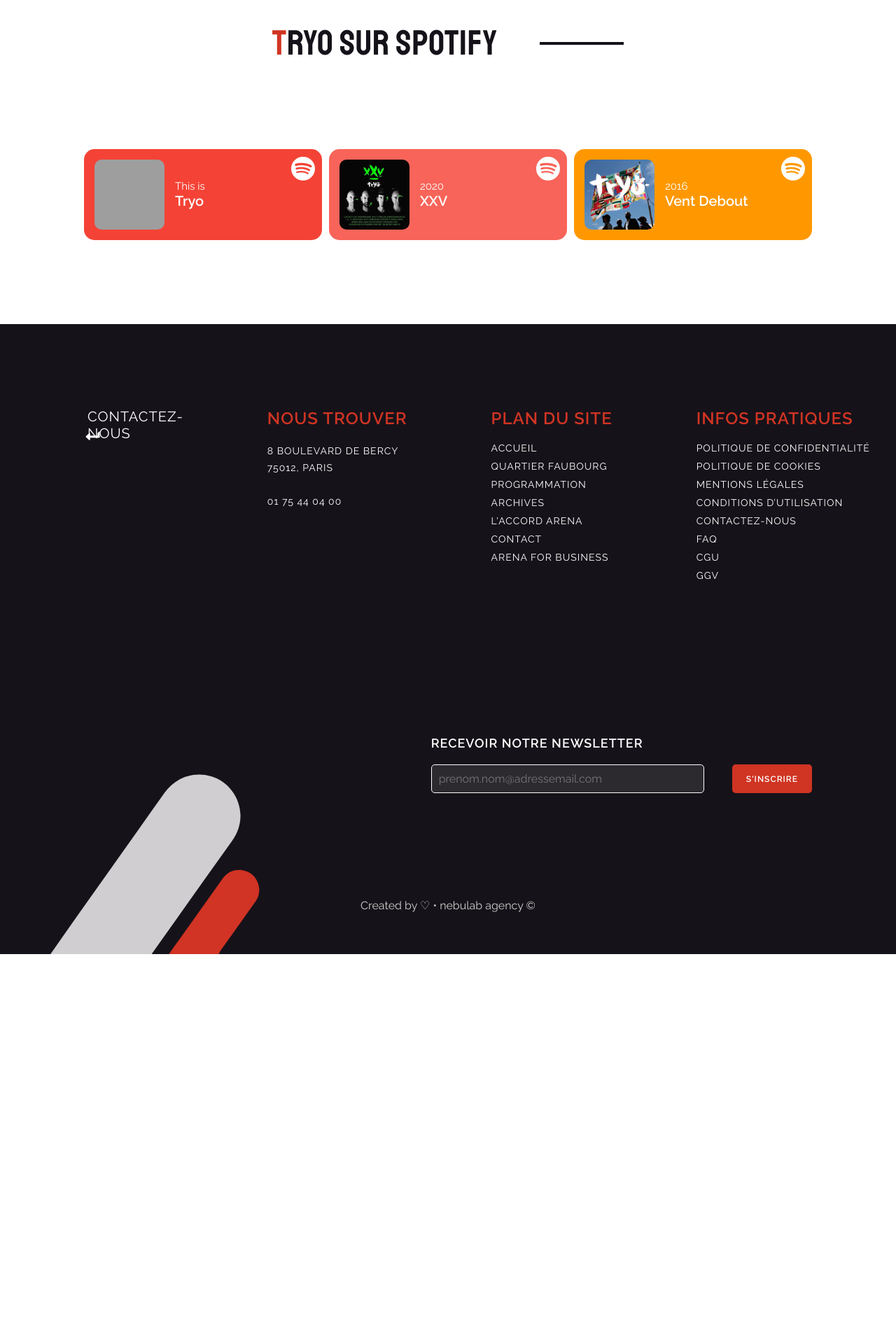
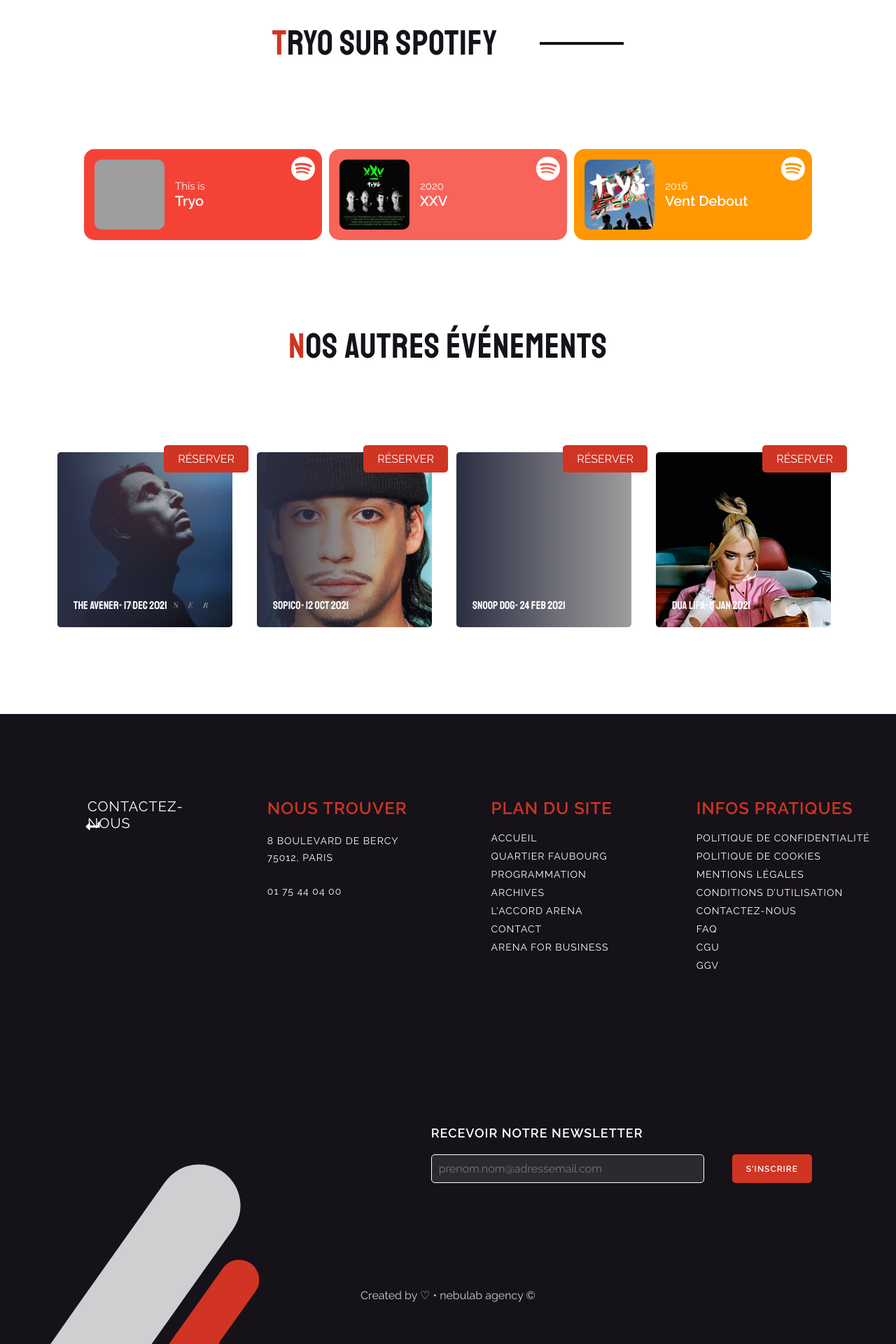
Before and after one commit to tmiia/Accor-Arena-TeamWork, a Jekyll site: the page built from _pages/page-artiste.html, in a window 1280 px wide. Shown: the part 2119-4039 px from the top of the page at 70% size. Built offline with Jekyll 4.4.1, drawn with Linux system fonts in a browser that asks for light colours; before the commit the page ends 3482 px from its top, so only the background shows below that; grey boxes are pictures that could not be loaded.

Commit message:
uptade de lyam mouahahahahaha

```diff
--- a/_includes/sections/autres-events.html
+++ b/_includes/sections/autres-events.html
@@ -1,26 +1,34 @@
+<h3><strong>N</strong>os autres événements</h3>
+<section class="autres-events">
+
 <div class="container block-film">
-    <div class="row">
-        <div class="col-lg-3 col-12 box-film">
-            <img class="img-evenement" src="assets/media/people.jpg" alt="blabla">
-            <p class="titre-film">Je suis le titre</p>
-            <a href="" class="btn btn-primary">r</a>
+
+    <div class="row centrage">
+
+         <div class="col-lg-3 col-12 box-film">
+            <span class="img-e"><img class="img-evenement" src="assets/media/the-avener.jpg" alt="event the avner"></span>
+            <p class="titre-film">The avener- 17 DEC 2021</p>
+            <span class="buttons-autre">{% include components/primary-button.html text="Réserver" %}</span>
         </div>
 
         <div class="col-lg-3 col-12 box-film">
-            <img class="img-evenement" src="assets/media/people.jpg" alt="blabla">
-            <p class="titre-film">Je suis le titre</p>
-            <a href="" class="btn btn-primary">Réserver</a>
+            <span class="img-e"><img class="img-evenement" src="assets/media/sopico.jpg" alt="event sopico"></span>
+            <p class="titre-film">Sopico- 12 OCT 2021</p>
+            <span class="buttons-autre">{% include components/primary-button.html text="Réserver" %}</span>
         </div>
+
         <div class="col-lg-3 col-12 box-film">
-            <img class="img-evenement" src="assets/media/people.jpg" alt="blabla">
-            <p class="titre-film">Je suis le titre</p>
-            <a href="" class="btn btn-primary">Réserver</a>
+            <span class="img-e"><img class="img-evenement" src="assets/media/snopp-dogg.png" alt="event snoop dog"></span>
+            <p class="titre-film">Snoop Dog- 24 Feb 2021</p>
+            <span class="buttons-autre">{% include components/primary-button.html text="Réserver" %}</span>
         </div>
+
         <div class="col-lg-3 col-12 box-film">
-            <img class="img-evenement" src="assets/media/people.jpg" alt="blabla">
-            <p class="titre-film">Je suis le titre</p>
-            <a href="" class="btn btn-primary">Réserver</a>
+            <img class="img-evenement" src="assets/media/dualipa.jpg" alt="event dua lipa">
+            <p class="titre-film">Dua lipa- 8 Jan 2021</p>
+            <span class="buttons-autre">{% include components/primary-button.html text="Réserver" %}</span>
         </div>
     </div>
 
 </div>
+</section>
--- a/_pages/page-artiste.html
+++ b/_pages/page-artiste.html
@@ -7,7 +7,8 @@ header_title_1 : Découvrez-en plus sur
 header_title_2 : L’ÉVÉNEMENT
 link : index.html
 ---
-{% include affiche-artiste.html  %}
-{% include button-info-artiste.html %}
-{% include info-artiste.html %}
-{% include spotify.html %}
+{% include sections/affiche-artiste.html  %}
+{% include commons/button-info-artiste.html %}
+{% include sections/info-artiste.html %}
+{% include sections/spotify.html %}
+{% include sections/autres-events.html %}
--- a/_pages/test-artistes.html
+++ /dev/null
@@ -1,6 +0,0 @@
----
-title: "Artistes"
----
-<div>
-    {% include commons/autres-events.html %}
-</div>
--- a/_sass/components/autres-events.scss
+++ b/_sass/components/autres-events.scss
@@ -1,14 +1,56 @@
+.autres-events{
+    display: flex;
+    justify-content: center;
+    margin-bottom: 120px;
+}
+
+.centrage{
+    display: flex;
+    justify-content: space-between;
+}
 
 .btn-red{
     background-color:$rouge;
 }
+
+
 .img-evenement{
-    width: 240px;
+    position: relative;
+    object-fit: cover;
+    width: 250px;
+    height: 250px;
     border-radius: 5px;
-    position: relative;
     z-index: 0;
 }
 
+.img-e{
+    position: absolute;
+    object-fit: cover;
+    width: 250px;
+    height: 250px;
+    border-radius: 5px;
+    z-index: 0;
+
+    &::after{
+        content: "";
+        position: absolute;
+        background: linear-gradient(90deg, #2B2D42 0%, rgba(196, 196, 196, 0) 100%);
+        background-size: cover;
+        border-radius: 5px;
+        top: 0;
+        left: 0;
+        bottom: 0;
+        right: 0;
+    }
+}
+
+
+
+.buttons-autre{
+    position: absolute;
+    top: 0;
+    right: 0;
+}
 
 a{
     text-decoration: none;
@@ -47,11 +89,11 @@ a{
     position: relative;
 }
 
-.block-film{padding: 100px 0px;}
+// .block-film{margin: 0 120px 120px 120px;}
 
 .box-film .titre-film{
     position: absolute;
-    bottom: 10px;
+    bottom: 25px;
     color: white;
     left: 35px;
     font-family: $font-titre;
```
Also changed, not shown: _includes/commons/button-info-artiste.html (renamed from _includes/button-info-artiste.html), _includes/sections/affiche-artiste.html (renamed from _includes/affiche-artiste.html), _includes/sections/info-artiste.html (renamed from _includes/info-artiste.html), _includes/sections/spotify.html (renamed from _includes/spotify.html).
